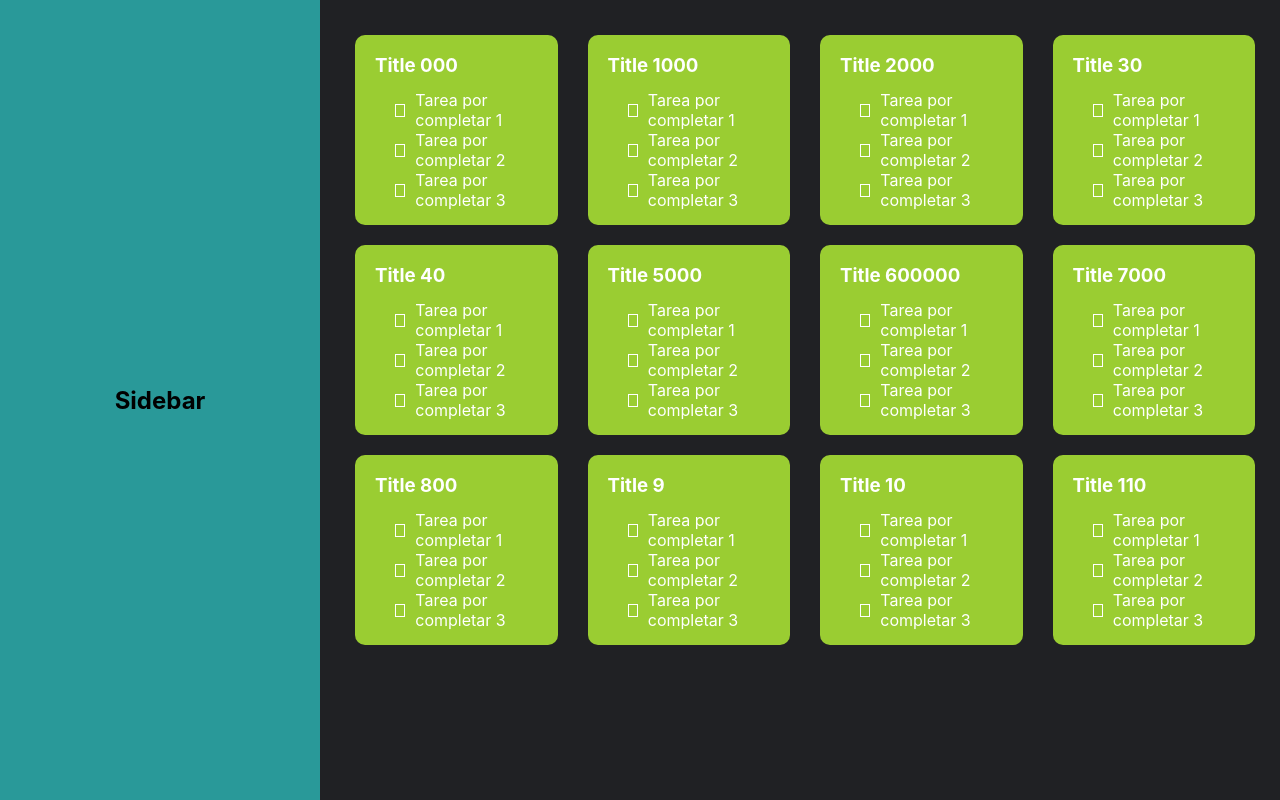
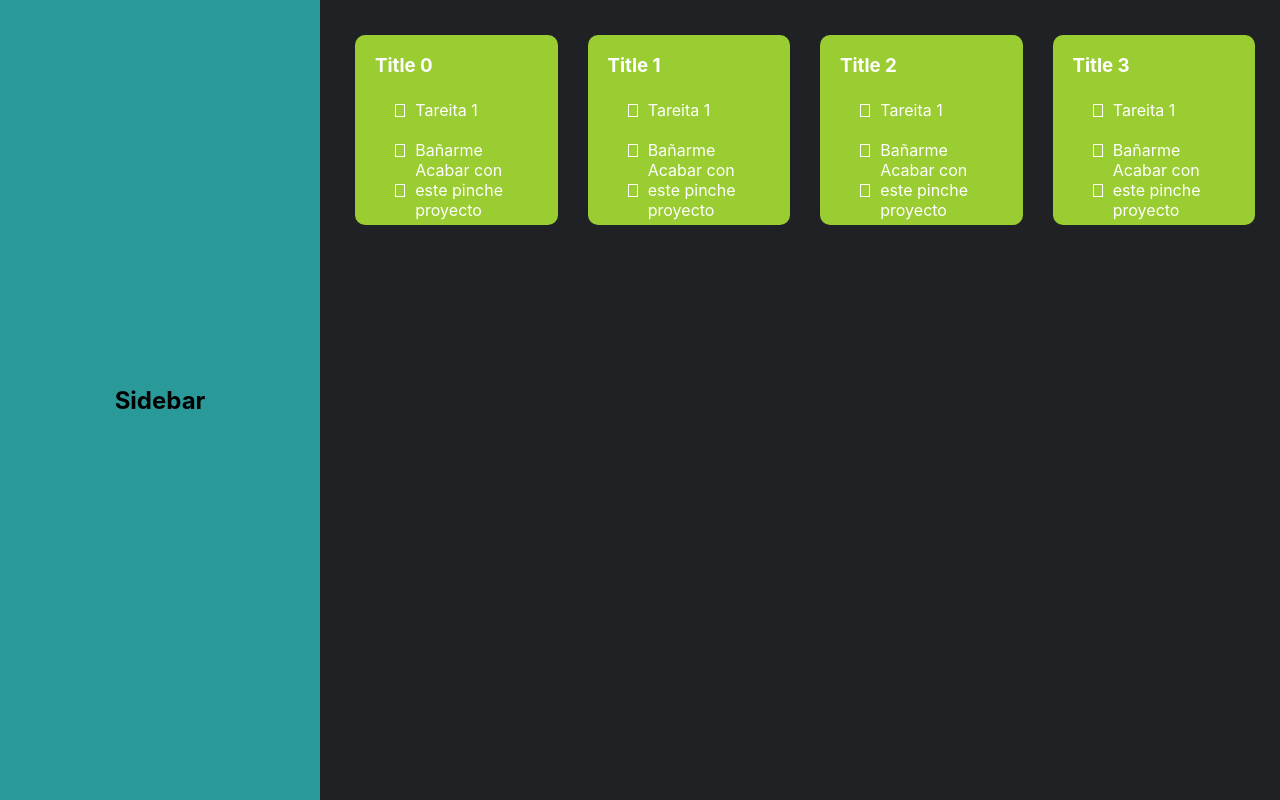
Before and after one commit to Quarzizus/QuarzizusKeep, a React (Vite) app: page / in a window 1280 px wide. Built offline with nearby package versions, Linux system fonts and the light colour scheme.

Commit message:
:twisted_rightwards_arrows: Data

```diff
--- a/src/components/containerTasks/index.tsx
+++ b/src/components/containerTasks/index.tsx
@@ -5,20 +5,7 @@ import { DroppableProvider } from "./DroppableProvider";
 import { ContainerMasonry } from "./styles";
 
 const ContainerTasks = (): JSX.Element => {
-  const [items, setItems] = useState([
-    "000",
-    "1000",
-    "2000",
-    "30",
-    "40",
-    "5000",
-    "600000",
-    "7000",
-    "800",
-    "9",
-    "10",
-    "110",
-  ]);
+  const [items, setItems] = useState(["0", "1", "2", "3"]);
 
   const breakpointColumnsObj = {
     default: 4,
@@ -30,13 +17,9 @@ const ContainerTasks = (): JSX.Element => {
   return (
     <DroppableProvider items={items} setItems={setItems}>
       <ContainerMasonry className="WW" breakpointCols={breakpointColumnsObj}>
-        {items.map((numerito: string, i: number): JSX.Element => {
+        {items.map((element: string, i: number): JSX.Element => {
           return (
-            <TaskCard
-              key={numerito}
-              id={numerito}
-              title={`Title ${numerito}`}
-            />
+            <TaskCard key={element} id={element} title={`Title ${element}`} />
           );
         })}
       </ContainerMasonry>
--- a/src/components/task/index.tsx
+++ b/src/components/task/index.tsx
@@ -22,13 +22,8 @@ const Task = ({ text, open, id }: props) => {
   };
 
   return (
-    <TaskComponent
-      ref={setNodeRef}
-      style={style}
-      {...attributes}
-      {...listeners}
-    >
-      <Icon icon={faGripVertical} />
+    <TaskComponent ref={setNodeRef} style={style}>
+      <Icon icon={faGripVertical} {...attributes} {...listeners} />
       <CheckBox />
       <p
         contentEditable={open}
--- a/src/components/taskCard/index.tsx
+++ b/src/components/taskCard/index.tsx
@@ -25,7 +25,23 @@ import { restrictToVerticalAxis } from "@dnd-kit/modifiers";
 
 const TaskCard = ({ title, id }: { title: string; id: string }) => {
   const [open, setOpen] = useState(false);
-  const [items, setItems] = useState(["1", "2", "3"]);
+  const [items, setItems] = useState([
+    {
+      id: "0",
+      checked: false,
+      content: "Tareita 1",
+    },
+    {
+      id: "1",
+      checked: true,
+      content: "Bañarme",
+    },
+    {
+      id: "2",
+      checked: false,
+      content: "Acabar con este pinche proyecto",
+    },
+  ]);
   const { transform, transition, setNodeRef, attributes, listeners } =
     useSortable({
       id: id,
@@ -48,8 +64,8 @@ const TaskCard = ({ title, id }: { title: string; id: string }) => {
     const { active, over } = e;
     if (active.id !== over.id) {
       setItems((items: any[]) => {
-        const oldIndex = items.indexOf(active.id);
-        const newIndex = items.indexOf(over.id);
+        const oldIndex = items[active.id].id;
+        const newIndex = items[over.id].id;
         return arrayMove(items, oldIndex, newIndex);
       });
     }
@@ -83,16 +99,17 @@ const TaskCard = ({ title, id }: { title: string; id: string }) => {
         >
           <SortableContext items={items} strategy={verticalListSortingStrategy}>
             <ul>
-              {items.map((task: string, i: number): JSX.Element => {
-                return (
-                  <Task
-                    key={task}
-                    open={open}
-                    id={task}
-                    text={`Tarea por completar ${task}`}
-                  />
-                );
-              })}
+              {items.map(
+                ({
+                  id,
+                  content,
+                }: {
+                  id: string;
+                  content: string;
+                }): JSX.Element => {
+                  return <Task key={id} open={open} id={id} text={content} />;
+                }
+              )}
             </ul>
           </SortableContext>
         </DndContext>
```
Also changed, not shown: src/db/index.ts (added, +50 -0 lines).
